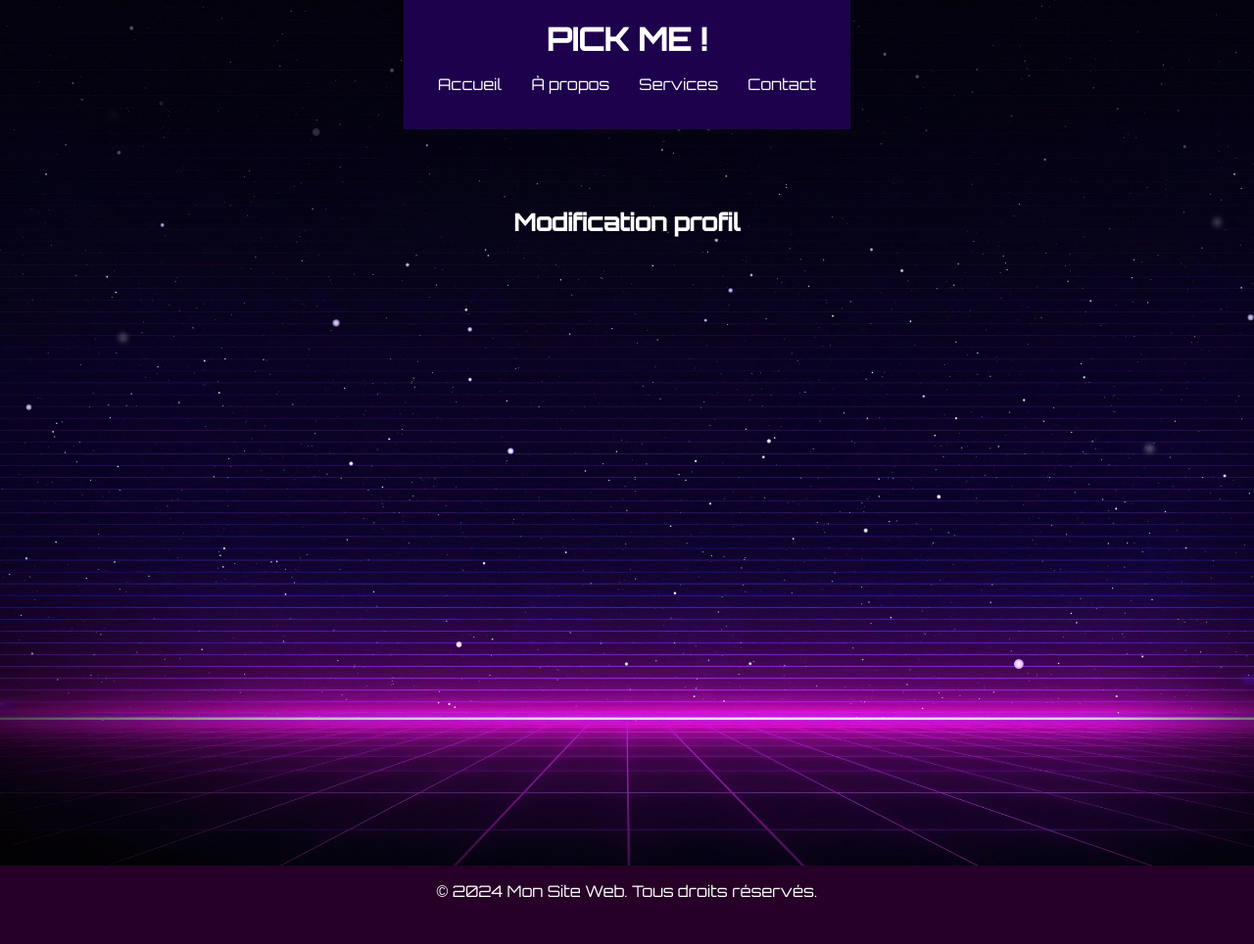
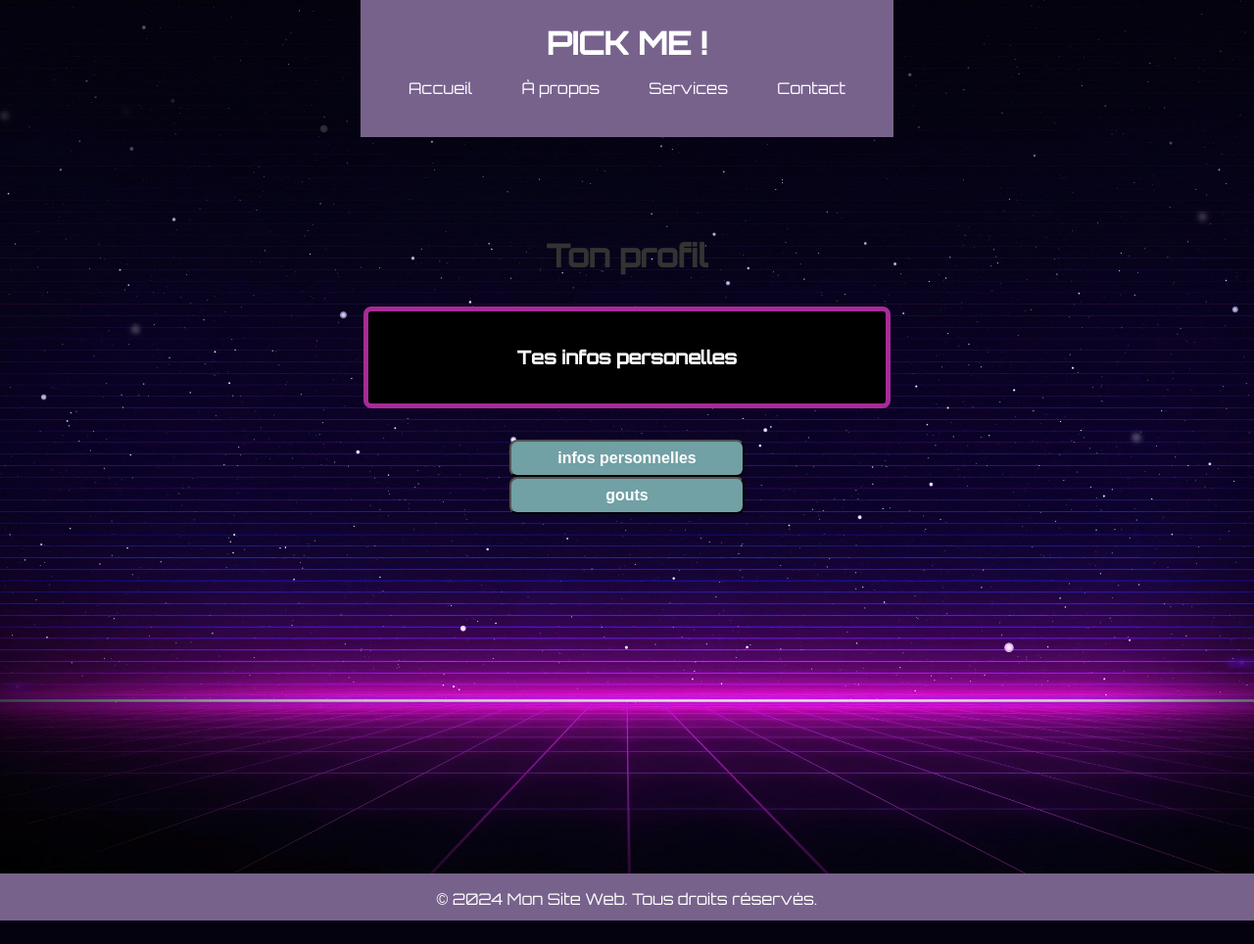
Before and after one commit to heurkenn/PickMe, a PHP site: page /profil.php in a window 1280 px wide. Shown: the whole page at 98% size. After the commit the page ends 940 px from the top, so only its background shows below. Run offline with PHP 8.4, Linux system fonts and the light colour scheme; the visitor is signed in with stand-in values (Sample User, id 1).

Commit message:
ouiuiuiuiu

```diff
--- a/InsCon.php
+++ b/InsCon.php
@@ -69,7 +69,7 @@
     <footer>
         <p>&copy; 2024 Mon Site Web. Tous droits réservés.</p>
     </footer>
-    <script src="script.js"></script>
+    <script src="InsCon.js"></script>
 </body>
 
 </html>
--- a/gouts.php
+++ b/gouts.php
@@ -104,7 +104,7 @@
     <footer>
         <p>&copy; 2024 Mon Site Web. Tous droits réservés.</p>
     </footer>
-    <script src="script.js"></script>
+    <script src="gouts.js"></script>
 </body>
 
 </html>
--- a/index.php
+++ b/index.php
@@ -50,7 +50,7 @@ if (!($resultGouts->num_rows > 0)) {
 
 <body>
     <header>
-        <h1>PICK ME !</h1>
+        <h1><a href="index.php" class="custom-link">PICK ME !</a></h1>
         <nav>
             <ul>
                 <li><a href="#">Accueil</a></li>
--- /dev/null
+++ b/profil.js
@@ -0,0 +1,18 @@
+document
+  .getElementById("persoButtons")
+  .addEventListener("click", function () {
+    document.getElementById("infPerso").classList.remove("hidden");
+    document.getElementById("infGene").classList.add("hidden");
+    document.getElementById("persoButtons").classList.add("hidden");
+    document.getElementById("geneButtons").classList.remove("hidden");
+
+  });
+
+document
+  .getElementById("geneButtons")
+  .addEventListener("click", function () {
+    document.getElementById("infGene").classList.remove("hidden");
+    document.getElementById("infPerso").classList.add("hidden");
+    document.getElementById("geneButtons").classList.add("hidden");
+    document.getElementById("persoButtons").classList.remove("hidden");
+  });
--- a/profil.php
+++ b/profil.php
@@ -7,7 +7,7 @@ if (!isset($_SESSION['user_id'])) {
     exit();
 }
 
-
+$userId = $_SESSION['user_id'];
 
 ?>
 
@@ -23,7 +23,7 @@ if (!isset($_SESSION['user_id'])) {
 
 <body>
     <header>
-        <h1>PICK ME !</h1>
+        <h1><a href="index.php" class="custom-link">PICK ME !</a></h1>
         <nav>
             <ul>
                 <li><a href="#">Accueil</a></li>
@@ -37,15 +37,46 @@ if (!isset($_SESSION['user_id'])) {
 
 
     <div class="main">
-        <div class="form">
-            <h2> Modification profil</h2>
+        <h1>Ton profil</h1>
+        <div id="infPerso" class="info">
+            <h3>Tes infos personelles</h3>
         </div>
+        <div id="infGene" class="hidden">
+            <h3>Tes gouts</h3>
+            <div id="pays">
+
+            </div>
+            <div id="langue">
+
+            </div>
+            <div id="genreJeux">
+
+            </div>
+            <div id="styleJeux">
+
+            </div>
+            <div id="recherche">
+
+            </div>
+            <div id="biographie">
+
+            </div>
+            <div id="profilPicture">
+
+            </div>
+        </div>
+        <section class="buttons">
+            <button id="persoButtons">infos personnelles</button>
+            <button id="geneButtons">gouts</button>
+        </section>
+    </div>
+
 
     </div>
     <footer>
         <p>&copy; 2024 Mon Site Web. Tous droits réservés.</p>
     </footer>
-    <script src="script.js"></script>
+    <script src="profil.js"></script>
 </body>
 
 </html>
--- a/stylesheet.css
+++ b/stylesheet.css
@@ -3,7 +3,7 @@ html,body {
     margin: 0;
     padding: 0;
     font-family: Orbitron, sans-serif;
-    color: white;
+    color: #333;
     background-image: url("img/bkg.png");
     background-size: cover;
     background-position: center;
@@ -15,15 +15,15 @@ html,body {
 }
 
 .main {
-    padding: 50px 0;
+    padding: 2rem 0;
     text-align: center;
     min-height: 592px;
 }
 
 header {
-    background-color: #1e014d;
+    background-color: #77628c;
     color: #fff;
-    padding: 20px;
+    padding: 1.5rem;
     text-align: center;
     position: relative;
 }
@@ -48,7 +48,7 @@ nav ul {
 }
 
 nav ul li {
-    margin: 0 15px;
+    margin: 0 25px;
 }
 
 nav ul li a {
@@ -69,7 +69,7 @@ nav ul li a::after {
     position: absolute;
     width: 0;
     height: 2px;
-    background-color: #00ff00;
+    background-color: #acc6aa;
     left: 50%;
     bottom: -5px;
     transition: width 0.3s ease, left 0.3s ease;
@@ -118,9 +118,9 @@ nav ul li a:focus::after {
 }
 
 footer {
-    background-color: #260027;
+    background-color: #77628c;
     color: #fff;
-    padding: 20px;
+    padding: 1.5rem;
     text-align: center;
     width: 15;
     bottom: 0;
@@ -128,7 +128,7 @@ footer {
     margin-top: auto;
     width: 100%;
     padding: 0;
-    height: 5em;
+    height: 3em;
 
 
 }
@@ -186,19 +186,19 @@ footer {
 
 .forms input[type="submit"]:hover,
 .buttons button:hover {
-    background-color: #007bff;
+    background-color: #8acdd4;
     transform: scale(1.1);
 }
 
 .buttons button {
-    margin: 0.5em 20em;
+    margin: 0em 15em; display: block;
     width: 15em;
-    background-color: #1b17ee;
+    background-color: #71a0a5;
     color: #ffffff;
     font-weight: bold;
     display: inline-block;
     height: auto;
-    font-size: 0.8em;
+    font-size: 1rem;
     transition: background-color 0.3s, transform 0.3s;
     cursor: pointer;
     border-radius: 0.5em;
@@ -293,3 +293,17 @@ a.custom-link {
     cursor: default; /* Utiliser le curseur par défaut */
     /* Autres styles personnalisés si nécessaire */
 }
+
+div .hidden {
+    display: none;
+}
+div .info{
+    background-color: #000000;
+    border: 5px solid #a72b96;
+    color: #ffffff;
+    transition: transform 0.3s ease, background-color 0.3s ease;
+    padding: 1em;
+    width: calc(35em - 4em);
+    margin: 2em auto;
+    border-radius: 0.5em;
+}
```
Also changed, not shown: other parts of stylesheet.css (+20 -20 lines), InsCon.js (added, +21 -0 lines), gouts.js (added, +113 -0 lines), script.js (deleted, +0 -133 lines).
